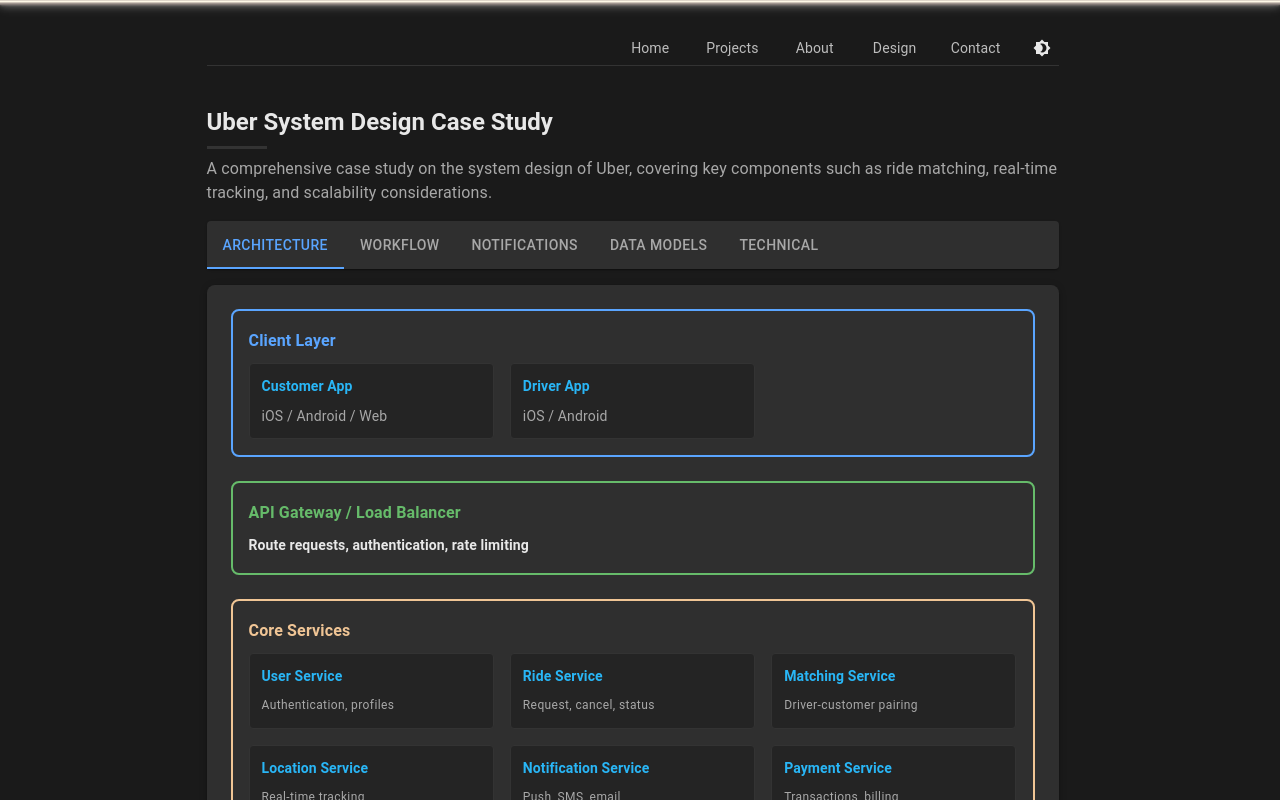
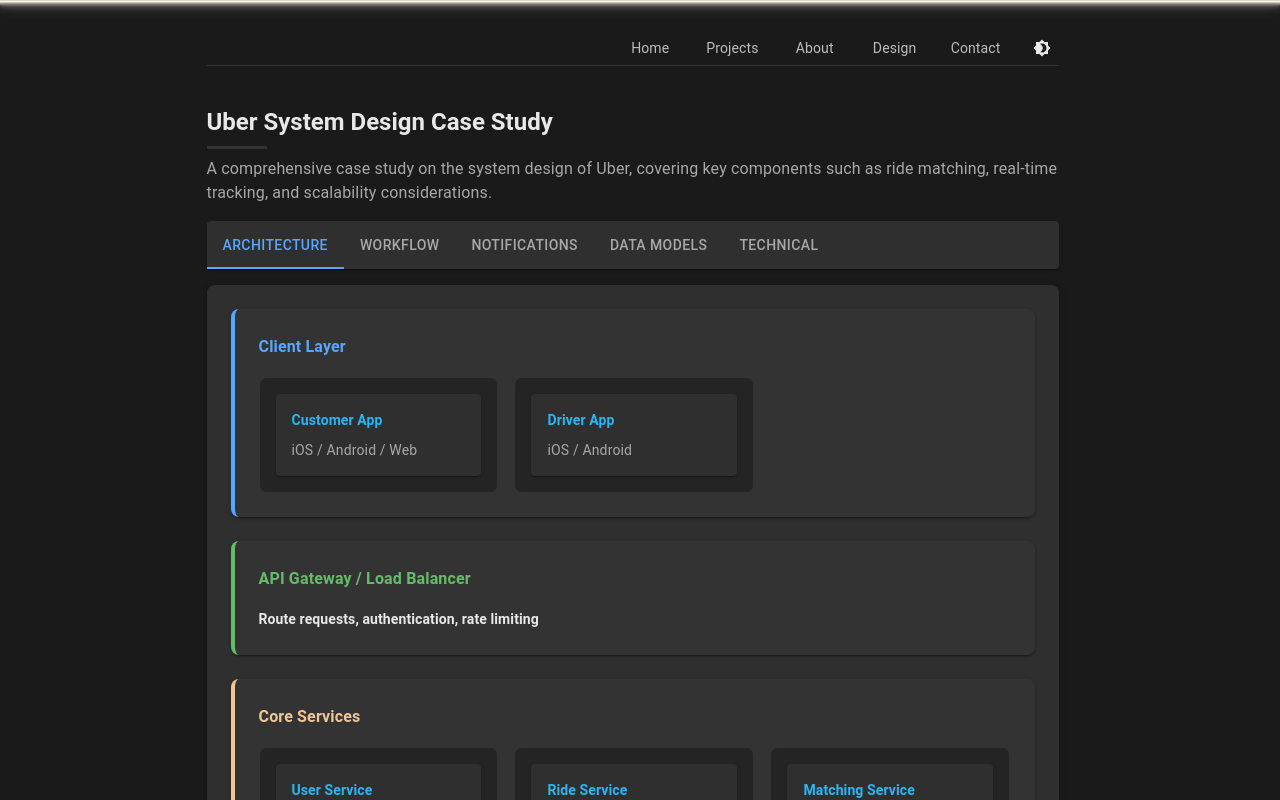
Before and after one commit to kwanlokto/portfolio, a Next.js app: page /portfolio/system-design/uber in a window 1280 px wide. Shown: the top 800 px of the page. Built offline with nearby package versions, Linux system fonts and the light colour scheme.

Commit message:
refactor architecture diagram

```diff
--- a/src/ui/system_design/architecture_diagram.tsx
+++ b/src/ui/system_design/architecture_diagram.tsx
@@ -1,4 +1,4 @@
-import { Box, Grid2 as Grid, Stack, Typography } from "@mui/material";
+import { Grid2 as Grid, Paper, Stack, Typography } from "@mui/material";
 
 import { ArchitectureLayer } from "@/lib/system_design";
 import CardSection from "../card_section";
@@ -8,25 +8,24 @@
   layers: ArchitectureLayer[];
 }
 
-export default function ArchitectureDiagram({
-  layers,
-}: ArchitectureDiagramInterface) {
+export default function ArchitectureDiagram({ layers }: ArchitectureDiagramInterface) {
   return (
     <CardSection>
       <Stack spacing={3}>
         {layers.map((layer, i) => (
-          <Box
+          <Paper
             key={i}
+            elevation={2}
             sx={{
-              p: 2,
+              p: 3,
               borderRadius: 2,
-              border: 2,
+              borderLeft: 4,
               borderColor: layer.color || "primary.main",
             }}
           >
             <Typography
               variant="subtitle1"
-              sx={{ fontWeight: 700, mb: 1 }}
+              sx={{ fontWeight: 700, mb: 2 }}
               color={layer.color}
             >
               {layer.title}
@@ -36,12 +35,18 @@
               {layer.content.map(({ title, body, desc, icon }, idx) =>
                 body || desc ? (
                   <Grid key={idx} size={{ xs: 12, sm: 6, md: 4 }}>
+                    <Paper
+                      variant="outlined"
+                      sx={{
+                        p: 2,
+                        borderRadius: 2,
+                        height: "100%",
+                      }}
+                    >
                       <Section
                         icon={icon}
                         title={title}
                         titleVariant="subtitle2"
-                      sx={{ p: 1.5, borderRadius: 1 }}
-                      variant="outlined"
                       >
                         <>
                           {body && (
@@ -56,6 +61,7 @@
                           )}
                         </>
                       </Section>
+                    </Paper>
                   </Grid>
                 ) : (
                   <Typography
@@ -68,7 +74,7 @@
                 )
               )}
             </Grid>
-          </Box>
+          </Paper>
         ))}
       </Stack>
     </CardSection>
```
Lines whose indentation alone changed are shown as unchanged.
